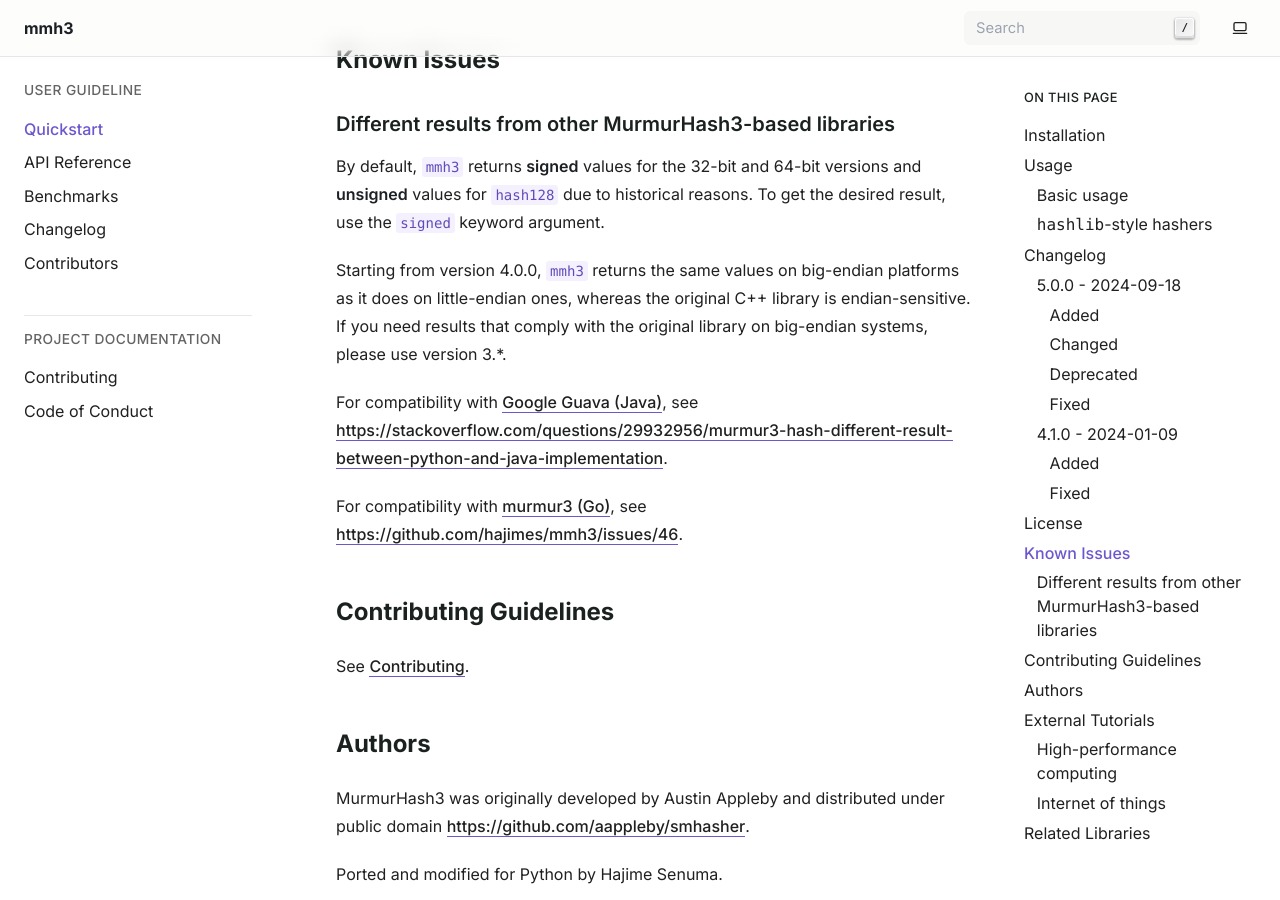
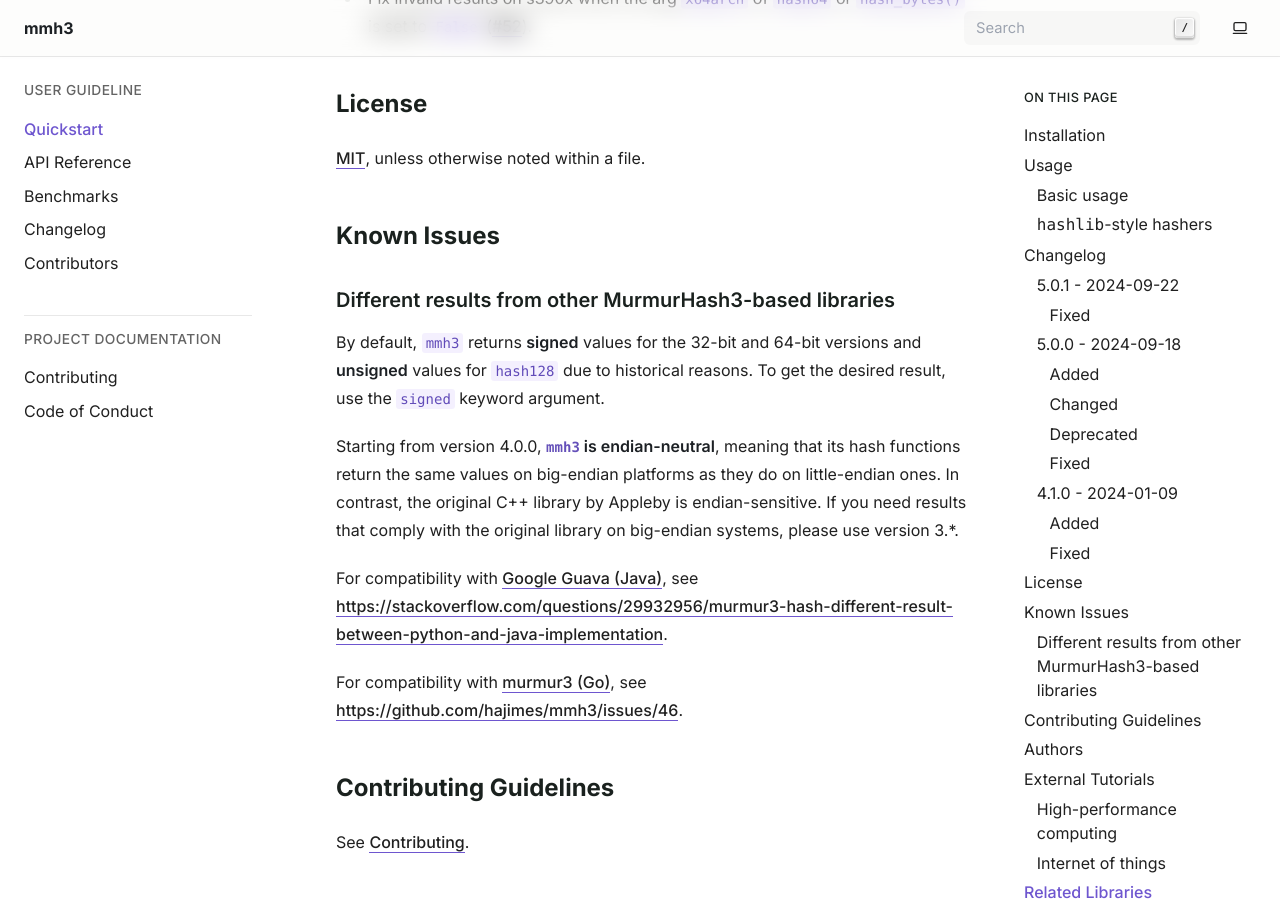
Before and after one commit to hajimes/mmh3, a Sphinx documentation site: the page built from docs/quickstart.md, in a window 1280 px wide and 900 px high, scrolled down 3277 px. Built offline with Sphinx 7.4.7, drawn with Linux system fonts in a browser that asks for light colours; some of the changed text lies outside the part shown.

Commit message:
Fix issue with not building from sdist (#91)

```diff
--- a/README.md
+++ b/README.md
@@ -6,8 +6,8 @@
 [![PyPi Version](https://img.shields.io/pypi/v/mmh3.svg?style=flat-square&logo=pypi&logoColor=white)](https://pypi.org/project/mmh3/)
 [![Python Versions](https://img.shields.io/pypi/pyversions/mmh3.svg)](https://pypi.org/project/mmh3/)
 [![License: MIT](https://img.shields.io/badge/License-MIT-green.svg)](https://opensource.org/license/mit/)
-[![Total Downloads](https://static.pepy.tech/badge/mmh3)](https://pepy.tech/project/mmh3?versions=*&versions=4.*&versions=3.*&versions=2.*)
-[![Recent Downloads](https://static.pepy.tech/badge/mmh3/month)](https://pepy.tech/project/mmh3?versions=*&versions=4.*&versions=3.*&versions=2.*)
+[![Total Downloads](https://static.pepy.tech/badge/mmh3)](https://www.pepy.tech/projects/mmh3?versions=*&versions=5.*&versions=4.*&versions=3.*&versions=2.*)
+[![Recent Downloads](https://static.pepy.tech/badge/mmh3/month)](https://www.pepy.tech/projects/mmh3?versions=*&versions=5.*&versions=4.*&versions=3.*&versions=2.*)
 
 `mmh3` is a Python extension for
 [MurmurHash (MurmurHash3)](https://en.wikipedia.org/wiki/MurmurHash), a set of
@@ -79,6 +79,13 @@ in the API Reference for more information.
 
 See [Changelog](https://mmh3.readthedocs.io/en/latest/changelog.html) for the
 complete changelog.
+
+### [5.0.1] - 2024-09-22
+
+#### Fixed
+
+- Fix the issue that the package cannot be built from the source distribution
+  ([#90](https://github.com/hajimes/mmh3/issues/90)).
 
 ### [5.0.0] - 2024-09-18
 
@@ -159,8 +166,9 @@ By default, `mmh3` returns **signed** values for the 32-bit and 64-bit versions
 and **unsigned** values for `hash128` due to historical reasons. To get the
 desired result, use the `signed` keyword argument.
 
-Starting from version 4.0.0, `mmh3` returns the same values on big-endian
-platforms as it does on little-endian ones, whereas the original C++ library is
+Starting from version 4.0.0, **`mmh3` is endian-neutral**, meaning that its
+hash functions return the same values on big-endian platforms as they do on
+little-endian ones. In contrast, the original C++ library by Appleby is
 endian-sensitive. If you need results that comply with the original library on
 big-endian systems, please use version 3.\*.
 
@@ -240,5 +248,6 @@ is useful for OSINT and cybersecurity activities.
 - <https://github.com/ifduyue/python-xxhash>: Python bindings for xxHash (Yue
   Du)
 
+[5.0.1]: https://github.com/hajimes/mmh3/compare/v5.0.0...v5.0.1
 [5.0.0]: https://github.com/hajimes/mmh3/compare/v4.1.0...v5.0.0
 [4.1.0]: https://github.com/hajimes/mmh3/compare/v4.0.1...v4.1.0
```
Also changed, not shown: CHANGELOG.md (+8 -0 lines), docs/CONTRIBUTORS.md (+2 -0 lines), docs/api.md (+7 -0 lines), pyproject.toml (+10 -6 lines), 2 other files.
